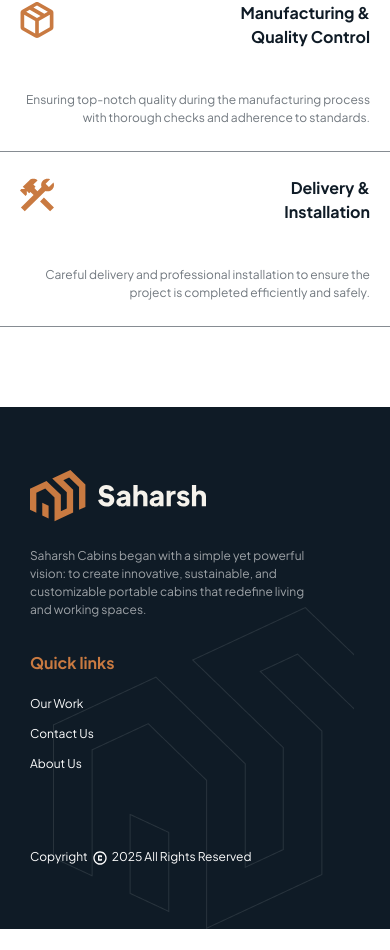
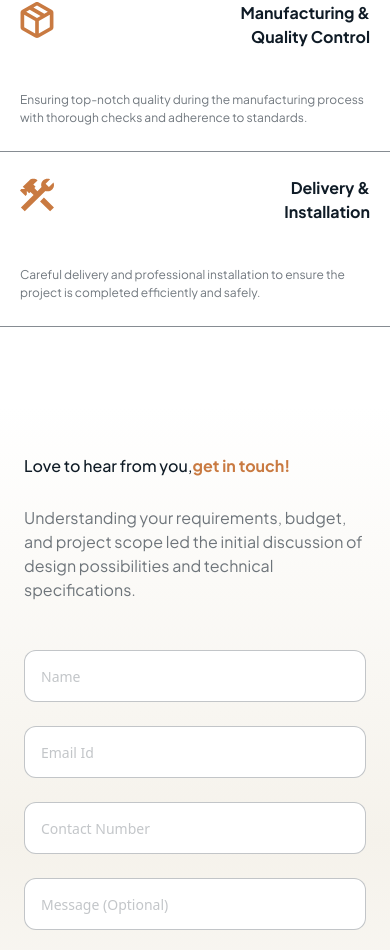
Before and after one commit to saharshcabins/saharshweb, a Next.js app: page / in a window 390 px wide. Shown: the part 2739-3689 px from the top of the page. Before the commit the page ends 3668 px from the top, so only its background shows below. Built offline with nearby package versions, Linux system fonts and the light colour scheme.

Commit message:
fix:added the scroll effect on the our process

```diff
--- a/src/components/layout/GetInTouch.tsx
+++ b/src/components/layout/GetInTouch.tsx
@@ -87,19 +87,18 @@ const GetInTouch = () => {
     }
   };
 
-  // ... (rest of the component JSX is the same)
   return (
     <div
-      className="w-full min-h-screen p-[10%] pr-[4%]"
+      className="w-full px-6 py-12 md:p-[10%] md:pr-[4%]"
       style={{
         background:
           "linear-gradient(180deg, var(--text-light) 0%, var(--section-accent) 50%, var(--text-light) 100%)",
       }}
     >
       <Toaster />
-      <div className="flex flex-row justify-between items-start">
+      <div className="flex flex-col md:flex-row justify-between items-start gap-6">
         <MultiColorText
-          fontSize="56px"
+          fontSize="26px md:56px"
           className="text-start"
           items={[
             {
@@ -112,9 +111,9 @@ const GetInTouch = () => {
           ]}
         />
         <TextBuilder
-          fontSize="20px"
+          fontSize="12px md:20px"
           color="dark-light"
-          className="w-[35%] pt-[15px]"
+          className="w-full md:w-[35%] pt-[5px] md:pt-[15px]"
         >
           Understanding your requirements, budget, and project scope led the
           initial discussion of design possibilities and technical
@@ -122,35 +121,37 @@ const GetInTouch = () => {
         </TextBuilder>
       </div>
 
-      <div className="mt-16">
+      <div className="mt-12 md:mt-16">
         <div className="grid grid-cols-1 md:grid-cols-2 gap-6">
           <InputBox
             placeholder="Name"
             value={formData.Name}
-      onChange={(e) => handleInputChange("Name", e.target.value)} // Change here
+            onChange={(e) => handleInputChange("Name", e.target.value)}
           />
           <InputBox
             placeholder="Email Id"
             type="email"
             value={formData["Email Id"]}
-      onChange={(e) => handleInputChange("Email Id", e.target.value)} // Change here
+            onChange={(e) => handleInputChange("Email Id", e.target.value)}
           />
           <InputBox
             placeholder="Contact Number"
             type="tel"
             value={formData["Contact Number"]}
-      onChange={(e) => handleInputChange("Contact Number", e.target.value)} // Change here
+            onChange={(e) => handleInputChange("Contact Number", e.target.value)}
           />
           <InputBox
             placeholder="Message (Optional)"
             value={formData["Message (Optional)"]}
-      onChange={(e) => handleInputChange("Message (Optional)", e.target.value)} // Change here
+            onChange={(e) =>
+              handleInputChange("Message (Optional)", e.target.value)
+            }
           />
         </div>
 
-        <div className="mt-12 flex flex-row md:flex-row items-start md:items-start gap-6">
+        <div className="mt-10 md:mt-12 flex flex-col md:flex-row items-start gap-6">
           <TextBuilder
-  fontSize="18px"
+            fontSize="12px md:18px"
             color="dark50"
             className="whitespace-nowrap pt-1"
           >
@@ -158,7 +159,7 @@ const GetInTouch = () => {
             <br /> you&apos;re interested in:
           </TextBuilder>
 
-          <div className="flex flex-wrap gap-3">
+          <div className="flex flex-wrap gap-3 w-full">
             {projectLabels.map((label, index) => (
               <ProjectLabel
                 key={index}
@@ -168,7 +169,8 @@ const GetInTouch = () => {
               />
             ))}
           </div>
-          <div className="">
+
+          <div className="w-full md:w-auto">
             <Button
               text={isSubmitting ? "Sending..." : "Send"}
               className="w-full md:w-auto"
--- a/src/components/layout/MainLayoutSmall.tsx
+++ b/src/components/layout/MainLayoutSmall.tsx
@@ -6,6 +6,7 @@ import CabinSlideShowMobile from '../ui/CabinSlideShowMobile'
 import TestimonialSectionMobile from './TestimonialSectionMobile'
 import FooterMobile from './FooterMobile'
 import OurProcessMobile from './OurProcessMobile'
+import GetInTouch from './GetInTouch'
 
 export default function MainLayoutSmall({ children }: { children: ReactNode }) {
   return (
@@ -15,12 +16,13 @@ export default function MainLayoutSmall({ children }: { children: ReactNode }) {
       </div>
 
       {/* Main Content Container with consistent padding */}
-      <div className='flex flex-col items-center gap-20 w-full max-w-screen-sm mx-auto '>
+      <div className='flex flex-col items-center gap-20 w-full  mx-auto '>
         <CabinSectionMobile />
         <CabinCarouselMobile />
         <CabinSlideShowMobile />
         <TestimonialSectionMobile />
         <OurProcessMobile />
+        <GetInTouch />
         <FooterMobile />
       </div>
     </div>
--- a/src/components/layout/OurProcessMobile.tsx
+++ b/src/components/layout/OurProcessMobile.tsx
@@ -64,9 +64,9 @@ const OurProcessMobile = () => {
         {processItems.map((item, index) => (
           <div
             key={index}
-            className="flex flex-col px-[20px] text-end py-[24px] gap-[42px] border-b border-[var(--text-dark-50)]"
+            className="flex flex-col px-[20px]  py-[24px] gap-[42px] border-b border-[var(--text-dark-50)]"
           >
-            <div className="flex flex-row justify-between">
+            <div className="flex flex-row justify-between text-end">
               <div className="w-[34px] h-[38px] text-[var(--color-primary)]">
                 {item.icon}
               </div>
--- a/src/components/shared/Input.tsx
+++ b/src/components/shared/Input.tsx
@@ -20,7 +20,7 @@ const InputBox: FC<InputBoxProps> = ({
   const [isFocused, setIsFocused] = useState(false);
 
   const handleClear = () => {
-    // This is now handled by the parent component
+    // Let parent handle reset
     onChange({ target: { value: "" } } as React.ChangeEvent<HTMLInputElement>);
   };
 
@@ -35,20 +35,21 @@ const InputBox: FC<InputBoxProps> = ({
         onChange={onChange}
         className="
           w-full
-          h-[65px]
+          h-[52px] md:h-[65px]          /* smaller height on mobile */
           border
           border-[var(--text-dark-25)]
           bg-white
-          rounded-[16px]
-          px-[36px]
-          py-[24px]
+          rounded-[12px] md:rounded-[16px] /* softer radius on small screens */
+          px-[16px] md:px-[36px]       /* tighter padding on mobile */
+          py-[14px] md:py-[24px]
           font-sans
-          text-[20px]
+          text-[16px] md:text-[20px]   /* smaller font on mobile */
           text-[var(--text-dark-50)]
           focus:outline-none
           focus:border-[var(--color-primary)]
           transition-all
           duration-300
+          placeholder:text-[14px] md:placeholder:text-[18px] /* responsive placeholder */
         "
       />
       {value && isFocused && (
@@ -56,7 +57,7 @@ const InputBox: FC<InputBoxProps> = ({
           onMouseDown={handleClear}
           className="
             absolute
-            right-4
+            right-3 md:right-4
             cursor-pointer
             text-[var(--text-dark-light)]
             transition-colors
@@ -64,7 +65,7 @@ const InputBox: FC<InputBoxProps> = ({
             hover:text-[var(--color-primary)]
           "
         >
-          <Close width="24" height="24" color="var(--text-dark-25)" />
+          <Close width="24" height="24" color="var(--text-dark-25)"/>
         </span>
       )}
     </div>
--- a/src/components/shared/ProjectLabel.tsx
+++ b/src/components/shared/ProjectLabel.tsx
@@ -14,7 +14,8 @@ const ProjectLabel: FC<ProjectLabelProps> = ({ text, isActive, onClick }) => {
     <button
       onClick={onClick}
       className={clsx(
-        "px-[24px] py-[16px] rounded-full transition-all duration-300 cursor-pointer",
+        "transition-all duration-300 cursor-pointer rounded-full",
+        "px-4 py-2 md:px-6 md:py-4", // responsive padding
         {
           "border border-[var(--color-primary)] bg-[var(--color-primary)]": isActive,
           "bg-[var(--text-light)]": !isActive,
@@ -22,7 +23,7 @@ const ProjectLabel: FC<ProjectLabelProps> = ({ text, isActive, onClick }) => {
       )}
     >
       <TextBuilder
-        fontSize="20px"
+        fontSize="12px md:20px" // smaller text on mobile
         className={clsx({
           "text-white": isActive,
           "text-[var(--text-dark-light)]": !isActive,
```
Lines whose indentation alone changed are shown as unchanged.
